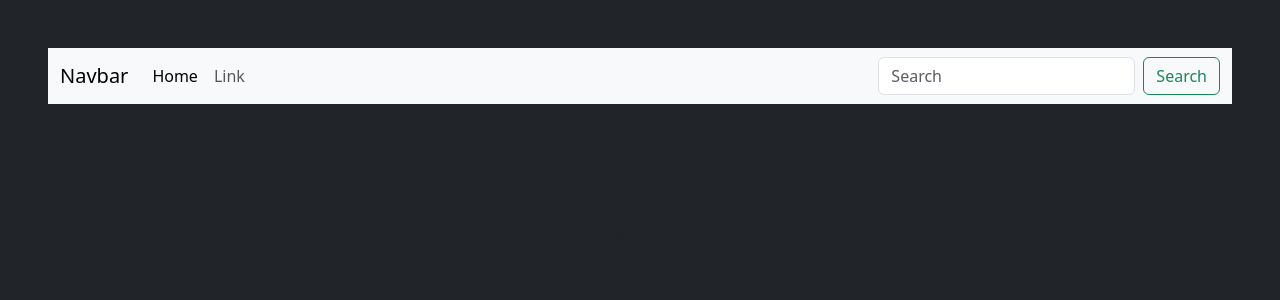
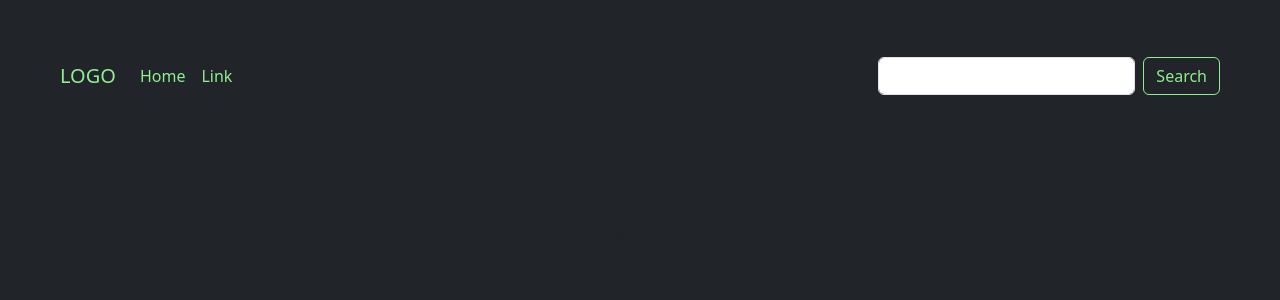
Before and after one commit to badgersky/we-know-spot, a Django app: page / in a window 1280 px wide. Shown: the top 300 px of the page. Run offline with Django 4.2, Linux system fonts and the light colour scheme; some libraries are stand-ins or nearby versions.

Commit message:
create custom styles, update nav.html

```diff
--- /dev/null
+++ b/static/styles/main.css
@@ -0,0 +1,24 @@
+.text-green {
+    color: lightgreen;
+}
+
+.btn-outline-green {
+    --bs-btn-color: lightgreen;
+    --bs-btn-border-color: lightgreen;
+    --bs-btn-hover-color: darkgreen;
+    --bs-btn-hover-bg: lightgreen;
+    --bs-btn-hover-border-color: lightgreen;
+    --bs-btn-focus-shadow-rgb: 25, 135, 84;
+    --bs-btn-active-color: darkgreen;
+    --bs-btn-active-bg: lightgreen;
+    --bs-btn-active-border-color: lightgreen;
+    --bs-btn-active-shadow: inset 0 3px 5px rgba(0, 0, 0, 0.125);
+    --bs-btn-disabled-color: lightgreen;
+    --bs-btn-disabled-bg: transparent;
+    --bs-btn-disabled-border-color: lightgreen;
+    --bs-gradient: none
+}
+
+.nav-link:hover {
+    color: darkgreen;
+}
--- a/templates/base.html
+++ b/templates/base.html
@@ -15,6 +15,7 @@
 
 {% block styles %}
     <link rel="stylesheet" href="{% static 'styles/bootstrap.min.css' %}">
+    <link rel="stylesheet" href="{% static 'styles/main.css' %}">
 {% endblock %}
 
 </head>
--- a/templates/partials/nav.html
+++ b/templates/partials/nav.html
@@ -1,6 +1,6 @@
-<nav class="navbar navbar-expand-lg bg-body-tertiary m-5">
+<nav class="navbar navbar-expand-lg bg-dark m-5">
     <div class="container-fluid">
-        <a class="navbar-brand" href="#">Navbar</a>
+        <a class="navbar-brand text-green" href="{% url 'home:home' %}">LOGO</a>
         <button class="navbar-toggler" type="button" data-bs-toggle="collapse" data-bs-target="#navbarSupportedContent"
                 aria-controls="navbarSupportedContent" aria-expanded="false" aria-label="Toggle navigation">
             <span class="navbar-toggler-icon"></span>
@@ -8,15 +8,15 @@
         <div class="collapse navbar-collapse" id="navbarSupportedContent">
             <ul class="navbar-nav me-auto mb-2 mb-lg-0">
                 <li class="nav-item">
-                    <a class="nav-link active" aria-current="page" href="#">Home</a>
+                    <a class="nav-link text-green" href="{% url 'home:home' %}">Home</a>
                 </li>
                 <li class="nav-item">
-                    <a class="nav-link" href="#">Link</a>
+                    <a class="nav-link text-green" href="#">Link</a>
                 </li>
             </ul>
             <form class="d-flex" role="search">
-                <input class="form-control me-2" type="search" placeholder="Search" aria-label="Search">
-                <button class="btn btn-outline-success" type="submit">Search</button>
+                <input class="form-control me-2" type="text" aria-label="Search">
+                <button class="btn btn-outline-green" type="submit">Search</button>
             </form>
         </div>
     </div>
```
